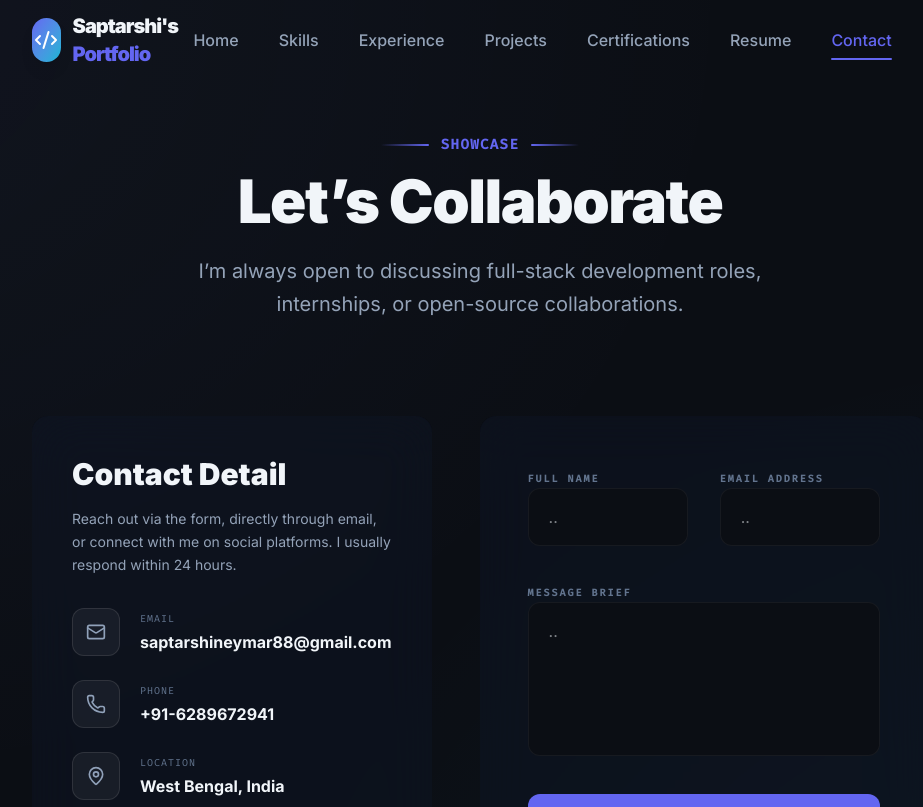
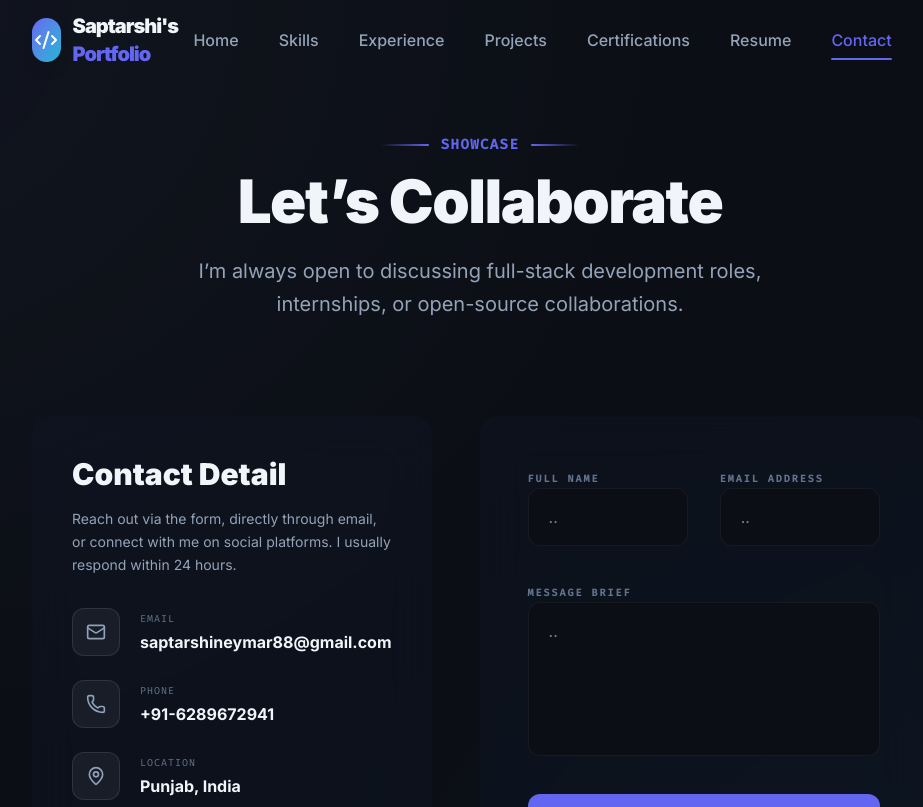
Before and after one commit to SaptarshiBB/portfolio, a React (Vite) app: page /contact in a window 1280 px wide. Shown: the top 807 px of the page, without its empty margins (160-1083 px from the left). Built offline with nearby package versions, Linux system fonts and the light colour scheme.

Commit message:
Update location from West Bengal to Punjab

```diff
--- a/src/pages/Contact.jsx
+++ b/src/pages/Contact.jsx
@@ -5,7 +5,7 @@ import { Mail, Phone, Github, Linkedin, Send, MapPin, ExternalLink, Sparkles } f
 const contactInfo = [
   { icon: Mail, label: 'Email', value: 'saptarshineymar88@gmail.com', href: 'mailto:saptarshineymar88@gmail.com' },
   { icon: Phone, label: 'Phone', value: '+91-6289672941', href: 'tel:+916289672941' },
-  { icon: MapPin, label: 'Location', value: 'West Bengal, India', href: 'https://www.google.com/maps/search/West+Bengal,+India' },
+  { icon: MapPin, label: 'Location', value: 'Punjab, India', href: 'https://www.google.com/maps/search/West+Bengal,+India' },
 ];
 
 const socialLinks = [
```
